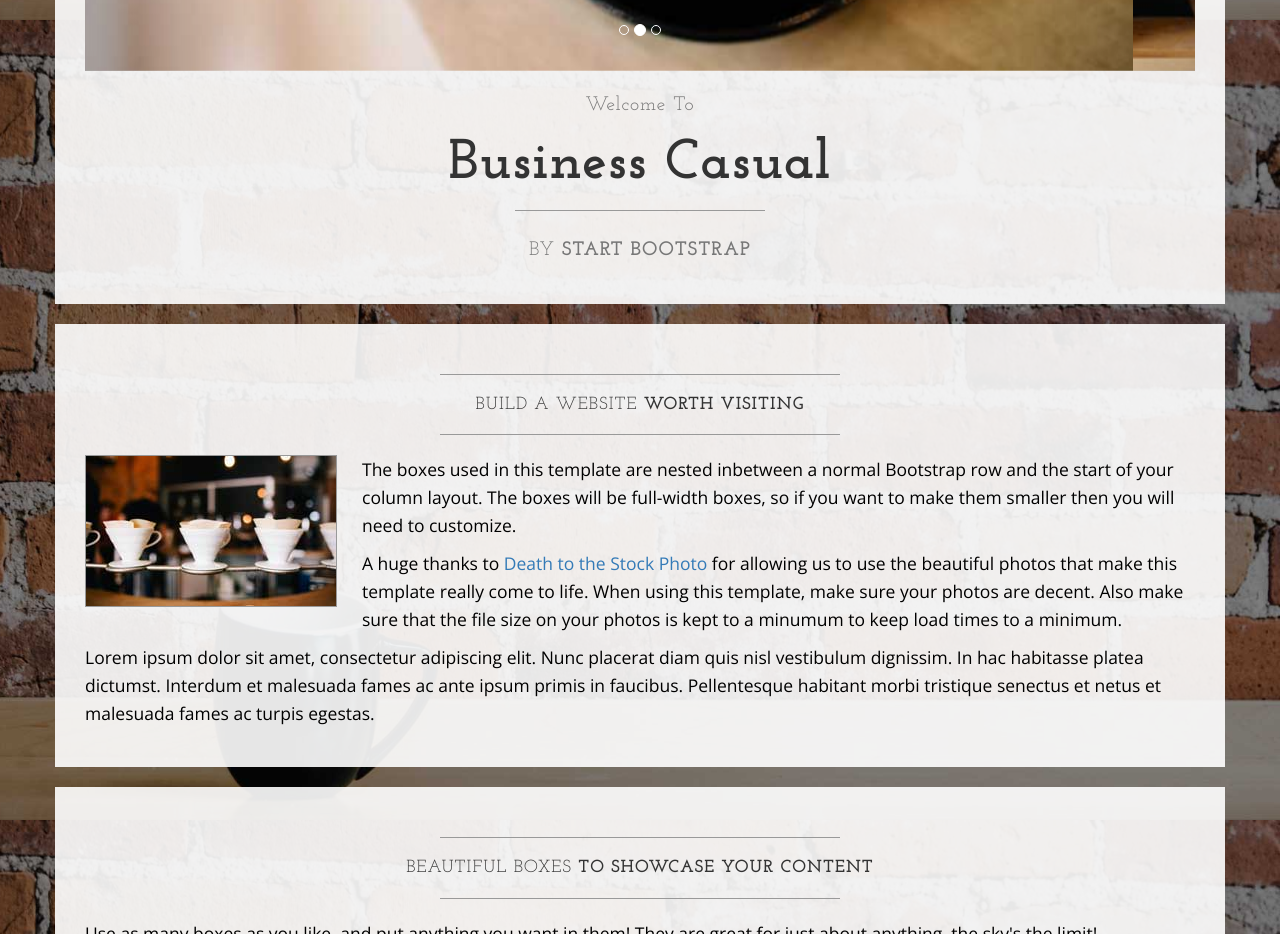
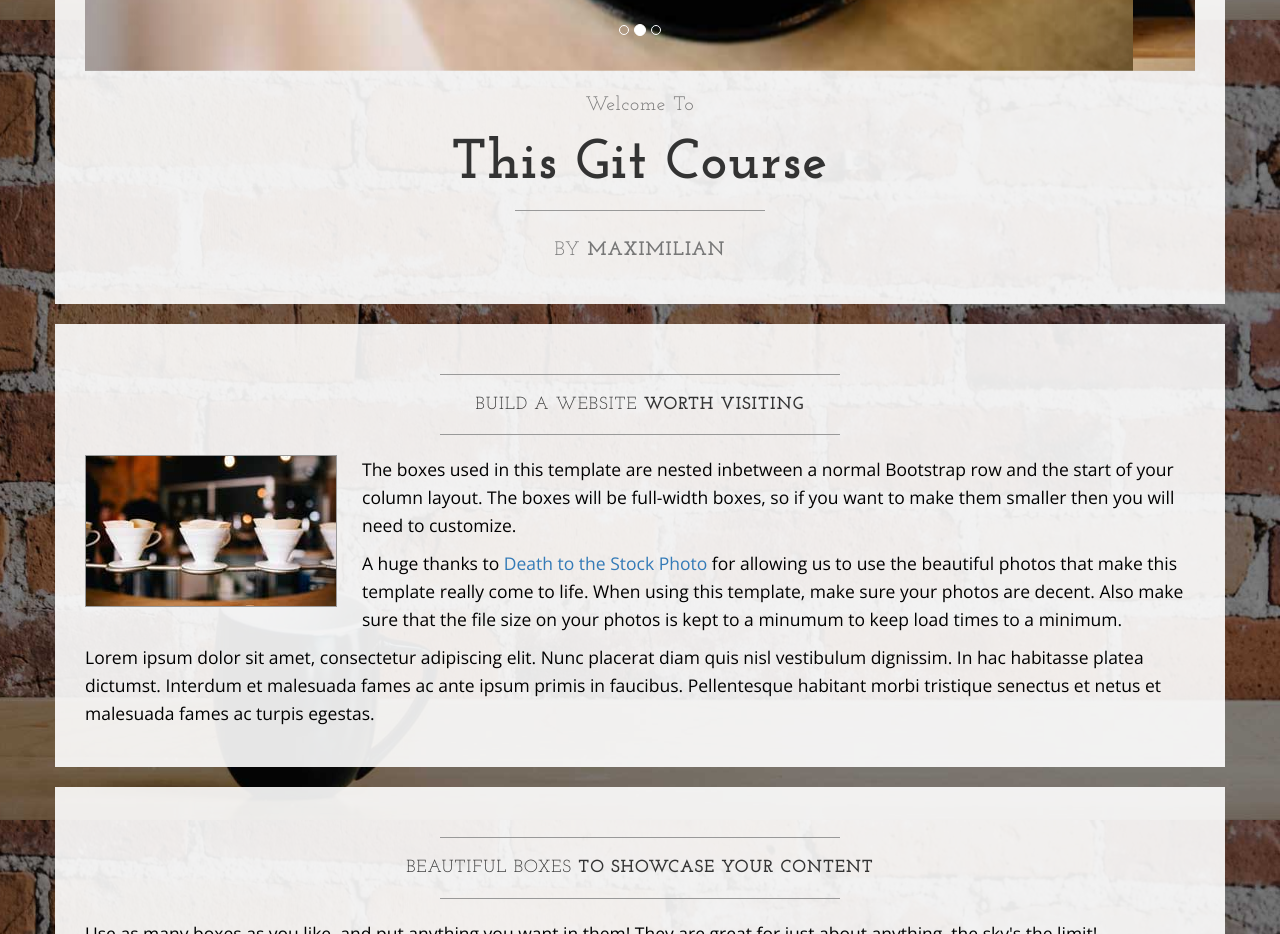
Before and after one commit to max1970/testing, a plain HTML site: page index.html in a window 1280 px wide. Shown: the part 780-1714 px from the top of the page. Drawn offline with nearby package versions, Linux system fonts and the light colour scheme.

Commit message:
Changed items after carousel

```diff
--- a/index.html
+++ b/index.html
@@ -108,11 +108,11 @@
                     <h2 class="brand-before">
                         <small>Welcome to</small>
                     </h2>
-                    <h1 class="brand-name">Business Casual</h1>
+                    <h1 class="brand-name">This Git Course</h1>
                     <hr class="tagline-divider">
                     <h2>
                         <small>By
-                            <strong>Start Bootstrap</strong>
+                            <strong>Maximilian</strong>
                         </small>
                     </h2>
                 </div>
```
